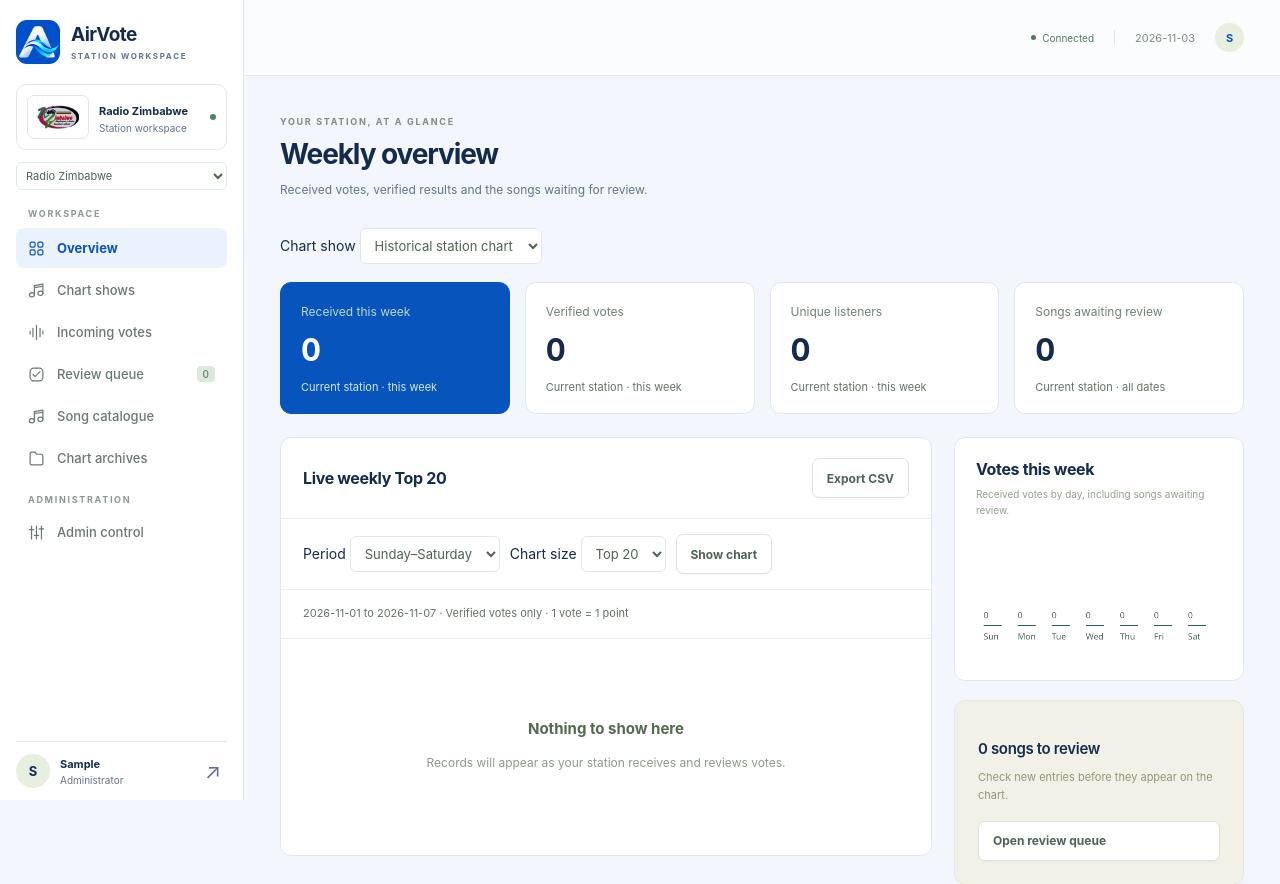
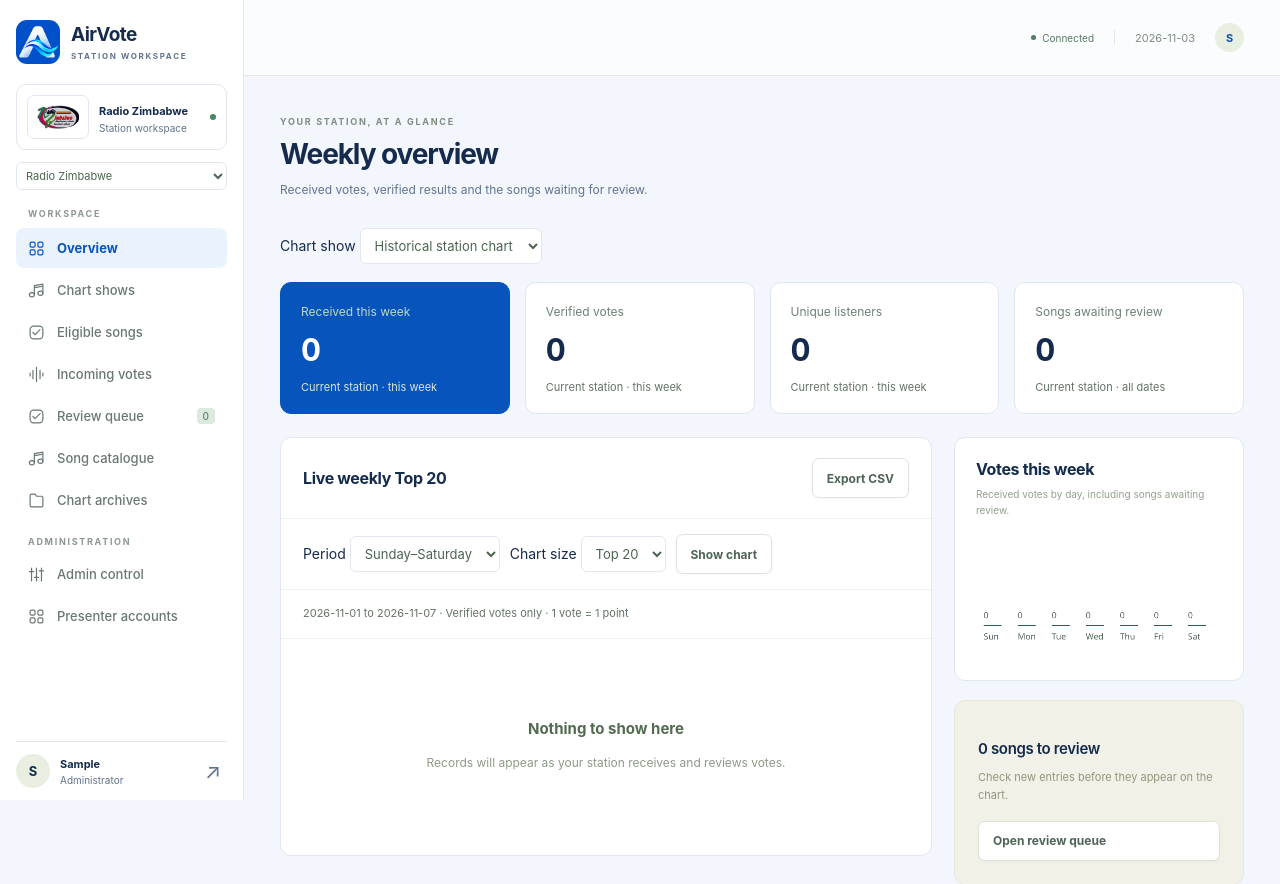
Before and after one commit to dev-merit01/radio-zimbabwe-chatbot, a Django app: page / in a window 1280 px wide. Shown: the top 884 px of the page. Run offline with Django 5.2, Linux system fonts and the light colour scheme; the visitor is signed in with stand-in values (Sample User, id 1); data comes from the database, SQL or seed files in the repository; data that the repository does not hold is empty; parts of the project's set-up code (start-up, migrations or seed data) failed here and were passed over.

Commit message:
Give presenters a dedicated Eligible songs workspace and admins a presenter account panel

```diff
--- a/templates/dashboard/workspace.html
+++ b/templates/dashboard/workspace.html
@@ -16,19 +16,21 @@
 <div class="app-shell">
 <aside class="sidebar" id="sidebar">
 <a class="brand" href="/"><img class="airvote-icon" src="{% static 'images/airvote/app-icon.png' %}" alt=""><span>AirVote<small>STATION WORKSPACE</small></span></a>
-<div class="station"><span class="station-logo"><img src="{{ branding_station_logo_url }}" data-logo-fallback="{{ branding_station_logo_fallback_url }}" onerror="this.onerror=null;this.src=this.dataset.logoFallback" alt="{{ branding_station_name }} logo" loading="eager" referrerpolicy="no-referrer"></span><div><strong>{{ branding_station_name }}</strong><span>Station workspace</span></div><span class="tiny-dot"></span></div>
+<div class="station"><span class="station-logo"><img src="{{ branding_station_logo_url }}" data-logo-fallback="{{ branding_station_logo_fallback_url }}" onerror="this.onerror=null;this.src=this.dataset.logoFallback" alt="{{ branding_station_name }} logo" loading="eager" referrerpolicy="no-referrer"></span><div><strong>{{ branding_station_name }}</strong><span>{% if presenter_chart_show_name %}{{ presenter_chart_show_name }}{% else %}Station workspace{% endif %}</span></div><span class="tiny-dot"></span></div>
 {% if can_switch_station %}<form id="station-switch-form" class="station-switch" method="post" action="{% url 'accounts:switch_station' %}" data-admin="{{ request.user.is_superuser|yesno:'true,false' }}" data-current="{{ active_station }}">{% csrf_token %}<label class="sr-only" for="station-select">Switch station</label><select id="station-select" name="station">{% for value,label in station_choices %}<option value="{{ value }}" {% if value == active_station %}selected{% endif %}>{{ label }}</option>{% endfor %}</select></form>{% endif %}
 <div class="nav-label">WORKSPACE</div><nav aria-label="Main navigation">
 <button class="nav-item active" data-page="overview"><svg><use href="#i-grid"/></svg>Overview</button>
 <button class="nav-item" data-page="shows"><svg><use href="#i-music"/></svg>Chart shows</button>
+{% if request.user.is_superuser or presenter_chart_show_name %}<button class="nav-item" data-page="eligibility"><svg><use href="#i-check"/></svg>Eligible songs</button>{% endif %}
 <button class="nav-item" data-page="incoming"><svg><use href="#i-wave"/></svg>Incoming votes</button>
 <button class="nav-item" data-page="review"><svg><use href="#i-check"/></svg>Review queue<span id="nav-pending" class="nav-count">0</span></button>
 <button class="nav-item" data-page="catalogue"><svg><use href="#i-music"/></svg>Song catalogue</button>
 <button class="nav-item" data-page="archives"><svg><use href="#i-folder"/></svg>Chart archives</button>
 {% if request.user.is_superuser %}<div class="nav-label secondary-label">ADMINISTRATION</div>
-<button class="nav-item" data-page="administration"><svg><use href="#i-settings"/></svg>Admin control</button>{% endif %}
+<button class="nav-item" data-page="administration"><svg><use href="#i-settings"/></svg>Admin control</button>
+<button class="nav-item" data-page="presenters"><svg><use href="#i-grid"/></svg>Presenter accounts</button>{% endif %}
 </nav>
-<div class="sidebar-bottom"><div class="profile"><a class="avatar" href="{% url 'accounts:profile' %}" aria-label="Your account">{{ request.user.username|first|upper }}</a><div><a href="{% url 'accounts:profile' %}" title="Your profile"><strong>{{ request.user.first_name|default:request.user.username }}</strong></a><span>{% if request.user.is_superuser %}Administrator{% else %}Station team{% endif %}</span></div><form method="post" action="{% url 'accounts:logout' %}">{% csrf_token %}<button class="signout" title="Sign out" aria-label="Sign out">↗</button></form></div></div>
+<div class="sidebar-bottom"><div class="profile"><a class="avatar" href="{% url 'accounts:profile' %}" aria-label="Your account">{{ request.user.username|first|upper }}</a><div><a href="{% url 'accounts:profile' %}" title="Your profile"><strong>{{ request.user.first_name|default:request.user.username }}</strong></a><span>{% if request.user.is_superuser %}Administrator{% elif presenter_chart_show_name %}Presenter · {{ presenter_chart_show_name }}{% else %}Station team{% endif %}</span></div><form method="post" action="{% url 'accounts:logout' %}">{% csrf_token %}<button class="signout" title="Sign out" aria-label="Sign out">↗</button></form></div></div>
 </aside>
 <div class="main-shell"><header class="topbar"><div><button class="mobile-toggle icon-button" id="menu-toggle" aria-label="Toggle navigation" aria-controls="sidebar">☰</button></div><div class="topbar-right"><span class="connection" id="connection"><i></i><span>Connecting</span></span><span class="topbar-divider"></span><span id="today-label"></span><a class="avatar small" href="{% url 'accounts:profile' %}" aria-label="Open your profile" title="Your profile">{{ request.user.username|first|upper }}</a></div></header>
 <main id="main-content"><div class="page-heading"><div><span class="eyebrow" id="page-eyebrow">YOUR STATION, AT A GLANCE</span><h1 id="page-title">Weekly overview</h1><p id="page-description">Received votes, verified results and the songs waiting for review.</p></div></div>
```
